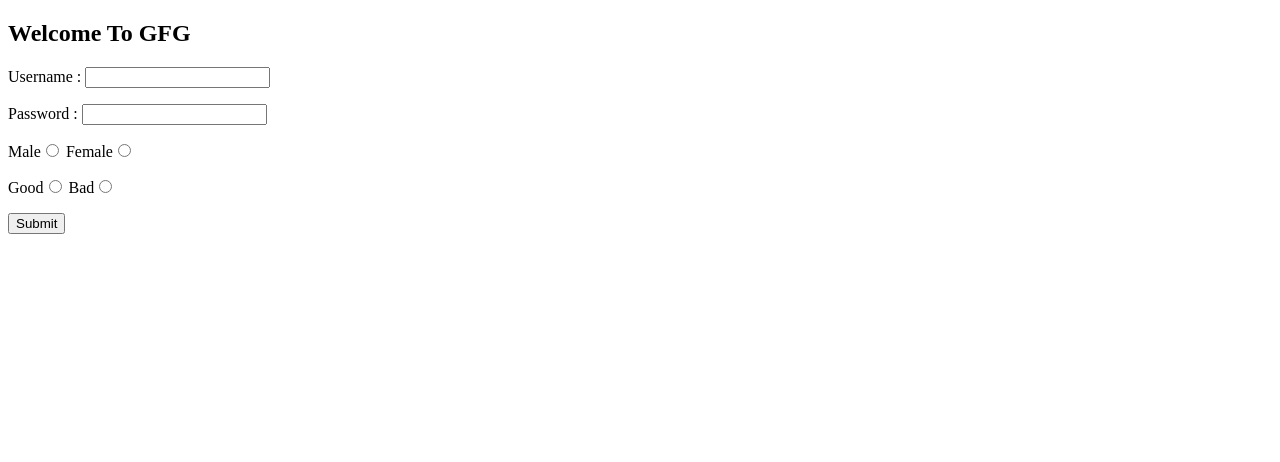
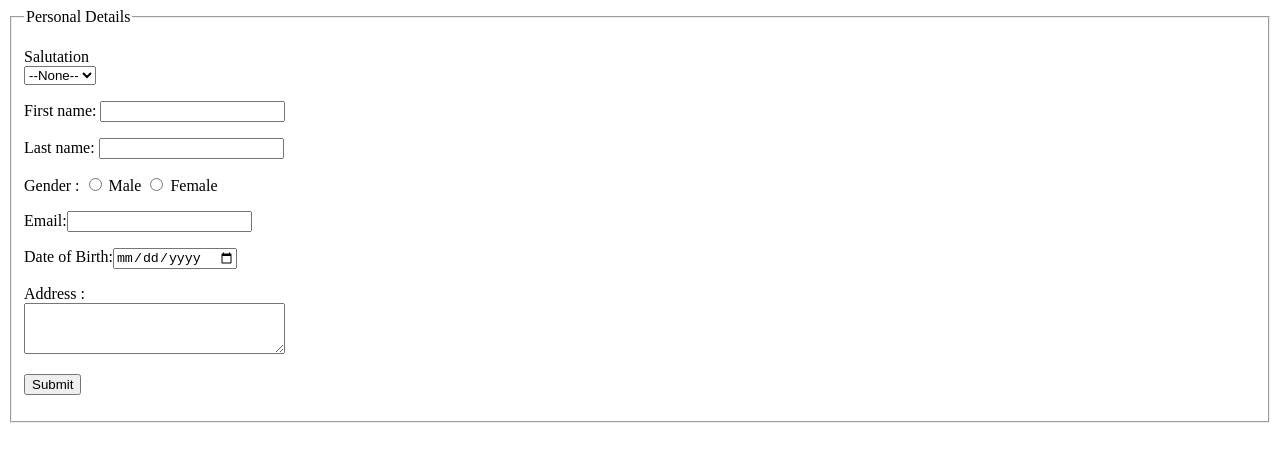
Before and after one commit to vishalsingh17/GitDemoCICD, a plain HTML site: page index.html in a window 1280 px wide. Drawn offline with Linux system fonts and the light colour scheme.

Commit message:
Second try

```diff
--- a/index.html
+++ b/index.html
@@ -1,35 +1,89 @@
 <!DOCTYPE html>
-<html>
+<html lang="en">
 <head>
-<title>Page Title</title>
+<meta charset="UTF-8">
+<meta http-equiv="X-UA-Compatible" content="IE=edge">
+<meta name="viewport" content="width=device-width, initial-scale=1.0">
+<title>GfG</title>
 </head>
 <body>
-<h2>Welcome To GFG</h2>
 <form>
+	<fieldset>
+	<legend>Personal Details</legend>
 
 
 <p>
-	<label>Username : <input type="text" /></label>
+		<label>
+		Salutation
+		<br />
+		<select name="salutation">
+			<option>--None--</option>
+			<option>Mr.</option>
+			<option>Ms.</option>
+			<option>Mrs.</option>
+			<option>Dr.</option>
+			<option>Prof.</option>
+		</select>
+		</label>
 	</p>
 
 
 
 
 <p>
-	<label>Password : <input type="password" /></label>
+		<label>First name: <input name="firstName" /></label>
 	</p>
 
-    <label>Male<input type="radio" name="gender" value="male" /></label>
-    <label>Female<input type="radio" name="gender" value="female" /></label>
+
+
+
 <p>
-    <label>Good<input type="radio" name="behaviour" value="Good" /></label>
-    <label>Bad<input type="radio" name="behaviour" value="Bad" /></label>
+		<label>Last name: <input name="lastName" /></label>
 	</p>
+
+
+
+
+<p>
+		Gender :
+		<label><input type="radio" name="gender" value="male" /> Male</label>
+		<label><input type="radio" name="gender" value="female" /> Female</label>
+	</p>
+
+
+
+
+<p>
+		<label>Email:<input type="email" name="email" /></label>
+	</p>
+
+
+
+
+<p>
+		<label>Date of Birth:<input type="date" name="birthDate"></label>
+	</p>
+
+
+
+
+<p>
+		<label>
+		Address :
+		<br />
+		<textarea name="address" cols="30" rows="3"></textarea>
+		</label>
+	</p>
+
+
+
+
 <p>
 		<button type="submit">Submit</button>
 	</p>
 
 
+	</fieldset>
 </form>
 </body>
 </html>
```
Lines whose indentation alone changed are shown as unchanged.
